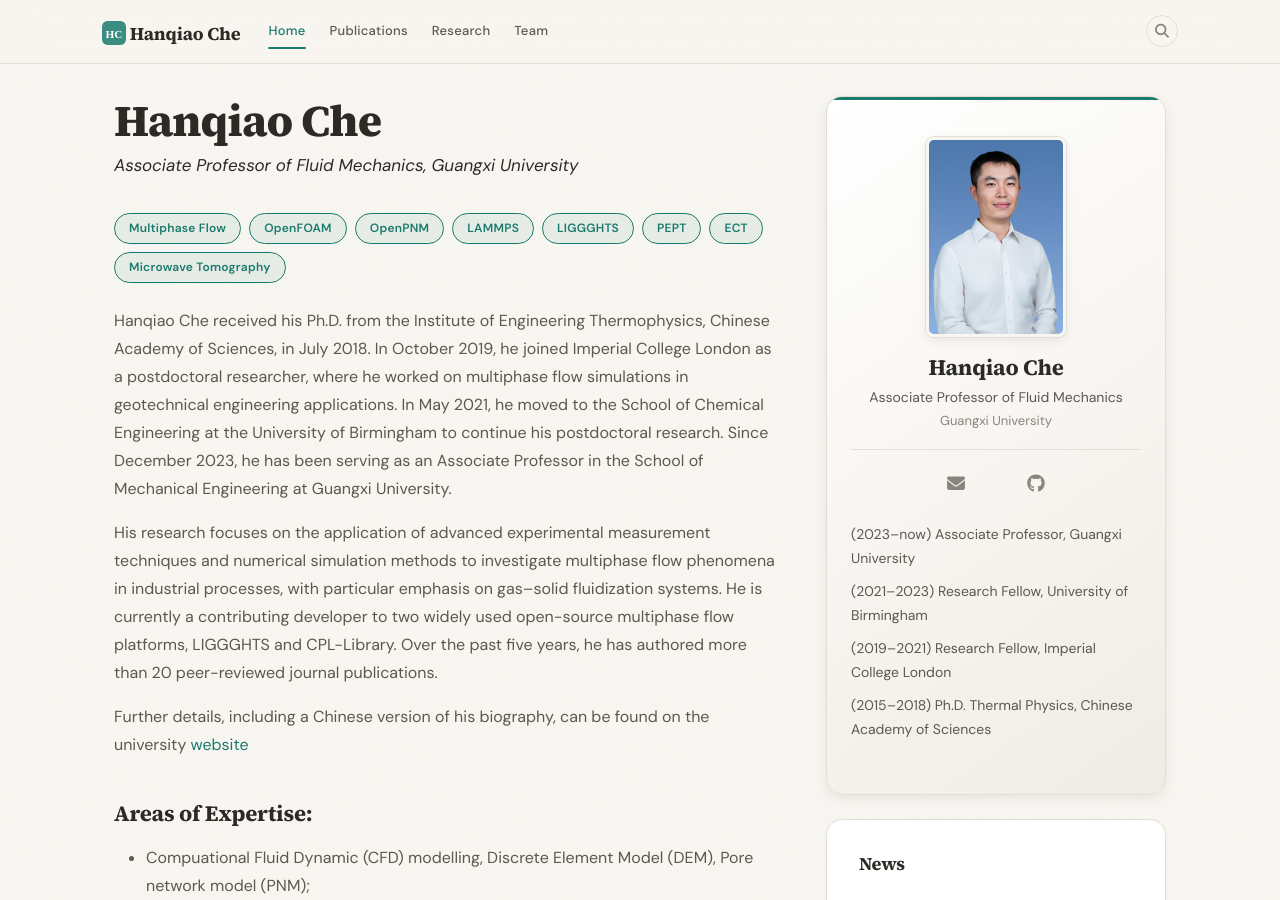
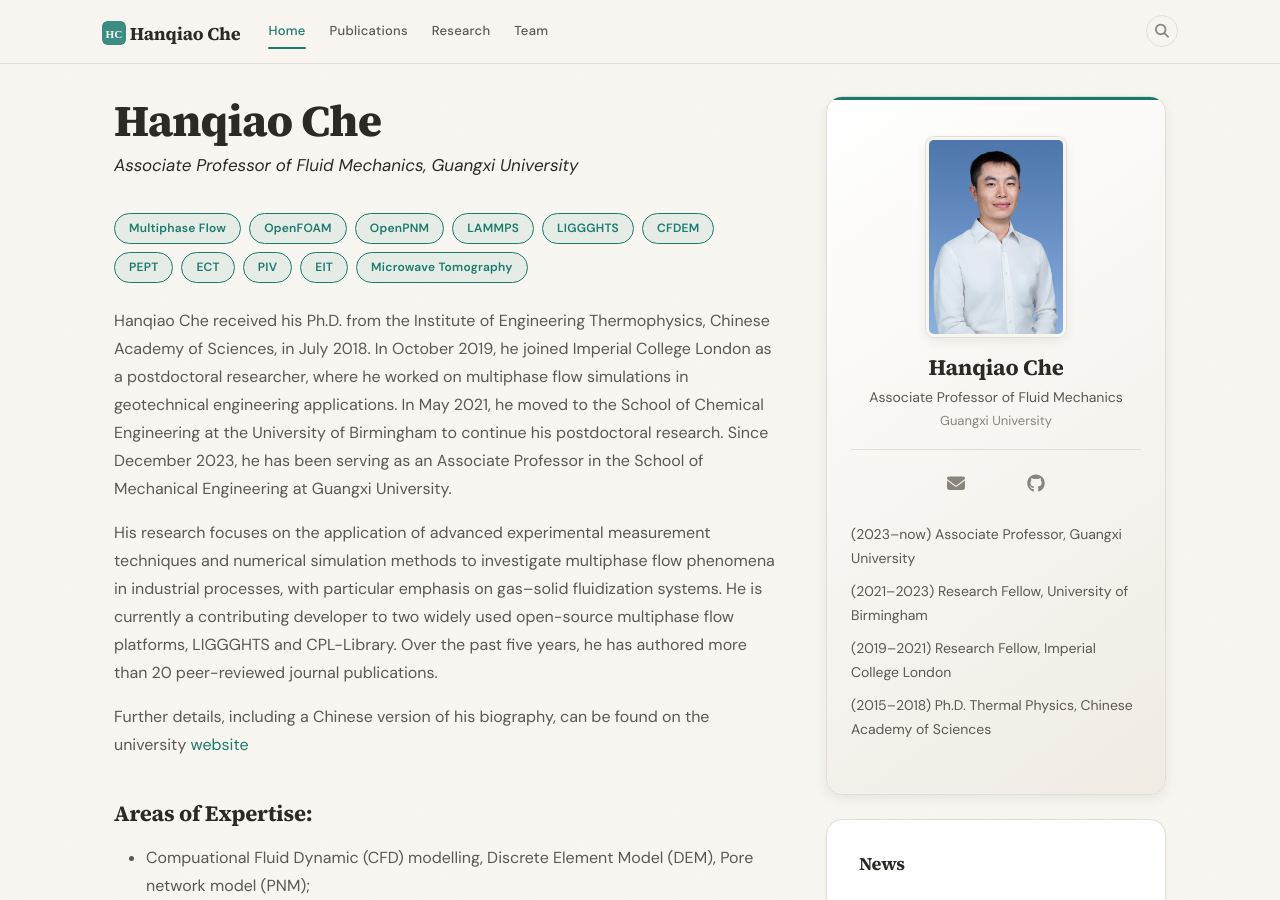
Before and after one commit to HQChe/hqche.github.io, a Jekyll site: the page built from _pages/home.md, in a window 1280 px wide and 900 px high. Built offline with Jekyll 4.4.1, drawn with Linux system fonts in a browser that asks for light colours; a style sheet for code colours, icons or effects is not loaded.

Commit message:
Update home.md

```diff
--- a/_pages/home.md
+++ b/_pages/home.md
@@ -14,8 +14,11 @@ permalink: /
 <a href="{{ site.url }}{{ site.baseurl }}/research" class="chip">OpenPNM</a>
 <a href="{{ site.url }}{{ site.baseurl }}/research" class="chip">LAMMPS</a>
 <a href="{{ site.url }}{{ site.baseurl }}/research" class="chip">LIGGGHTS</a>
+<a href="{{ site.url }}{{ site.baseurl }}/research" class="chip">CFDEM</a>
 <a href="{{ site.url }}{{ site.baseurl }}/research" class="chip">PEPT</a>
 <a href="{{ site.url }}{{ site.baseurl }}/research" class="chip">ECT</a>
+<a href="{{ site.url }}{{ site.baseurl }}/research" class="chip">PIV</a>
+<a href="{{ site.url }}{{ site.baseurl }}/research" class="chip">EIT</a>
 <a href="{{ site.url }}{{ site.baseurl }}/research" class="chip">Microwave Tomography</a>
 </div>
 
```
